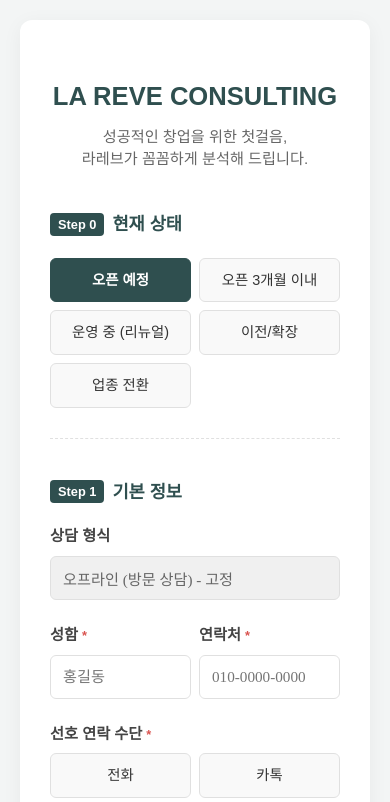
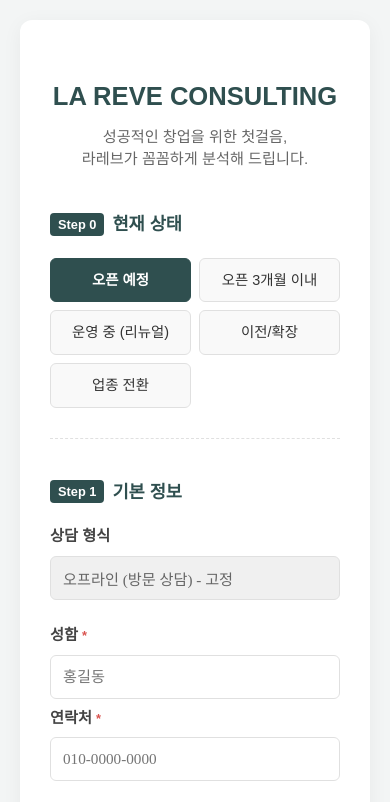
Before and after one commit to smartj3044-ai/flowercafe-consulting, a plain HTML site: page index.html in a window 390 px wide. Shown: the top 802 px of the page. Drawn offline with Linux system fonts and the light colour scheme; a web font is replaced by a local one.

Commit message:
Update index.html

```diff
--- a/index.html
+++ b/index.html
@@ -124,9 +124,11 @@
             margin-top: 20px;
         }
 
+        /* 모바일 최적화 수정된 부분 */
         @media (max-width: 480px) {
             .grid-5 { grid-template-columns: repeat(2, 1fr); }
             .grid-3 { grid-template-columns: 1fr; }
+            .grid-2 { grid-template-columns: 1fr; } /* 2열 그리드도 모바일에서 1열로 변경 */
         }
     </style>
 </head>
```
